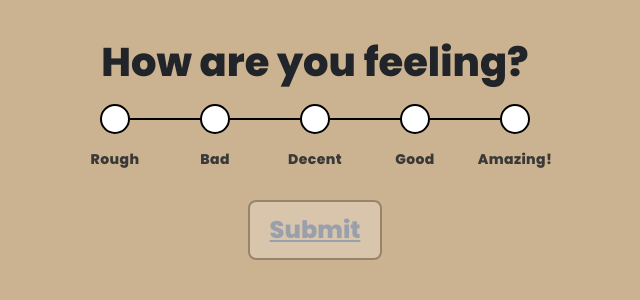
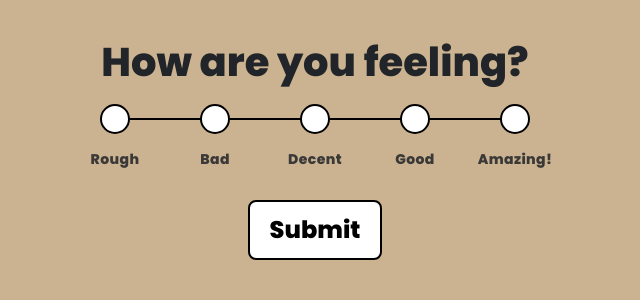
Before and after one commit to QuincyMillerDev/HackUCONN-2022, a Django app: page / in a window 1280 px wide. Shown: the part 137-437 px from the top of the page, without its empty margins (325-965 px from the left). Run offline with Django 4.2, Linux system fonts and the light colour scheme.

Commit message:
fixed button
nightmare nightmare nightmare nightmare nightmare nightmare nightmarenightmarenightmarenightmare nightmare nightmare nightmare nightmare nightmare

```diff
--- a/hay/haysite/static/css/style.css
+++ b/hay/haysite/static/css/style.css
@@ -147,8 +147,30 @@ form:valid #debt-amount-slider input:checked + label::before {
     transform: translate(-50%, 45px) scale(1.1);
     transition: all 0.15s linear;
 }
-form + button {
-    display: block;
+@keyframes spin {
+    from {
+        transform: rotate(0deg);
+        width: 24px;
+        opacity: 1;
+        margin-right: 12px;
+   }
+    to {
+        transform: rotate(360deg);
+        width: 24px;
+        opacity: 1;
+        margin-right: 12px;
+   }
+}
+a {
+    color:black;
+    text-decoration: none;
+}
+a:hover {
+    text-decoration: none;
+    color:white;
+}
+.button-anchor {
+    display: inline-block;
     position: relative;
     margin: 56px auto 0;
     padding: 10px 20px;
@@ -164,45 +186,7 @@ form + button {
     user-select: none;
     cursor: pointer;
 }
-form + button:hover {
-    background: #000;
-    color: #fff;
+.button-anchor:hover {
+    background: black;
+    color:white;
 }
-form + button:hover:active {
-    transform: scale(0.9);
-}
-form + button:focus {
-    background: #986b94;
-    border-color: #986b94;
-    color: #fff;
-    pointer-events: none;
-}
-
-form + button::before {
-    display: inline-block;
-    width: 0;
-    opacity: 0;
-    content: "\f3f4";
-    font-family: 'Poppins', sans-serif;
-    font-weight: 900;
-    margin-right: 0;
-    transform: rotate(0deg);
-}
-form:invalid + button {
-    pointer-events: none;
-    opacity: 0.25;
-}
-@keyframes spin {
-    from {
-        transform: rotate(0deg);
-        width: 24px;
-        opacity: 1;
-        margin-right: 12px;
-   }
-    to {
-        transform: rotate(360deg);
-        width: 24px;
-        opacity: 1;
-        margin-right: 12px;
-   }
-}
--- a/hay/haysite/templates/hay/question.html
+++ b/hay/haysite/templates/hay/question.html
@@ -20,7 +20,7 @@
 			<div id="debt-amount-pos"></div>
 		</div>
 	</form>
-	<button type="submit"><a href="{% url 'tell-more' %}">Submit</a></button>
+	<a href="{% url 'tell-more' %}" class="button-anchor">Submit</a>
 </div>
 
 {% endblock content %}
```
